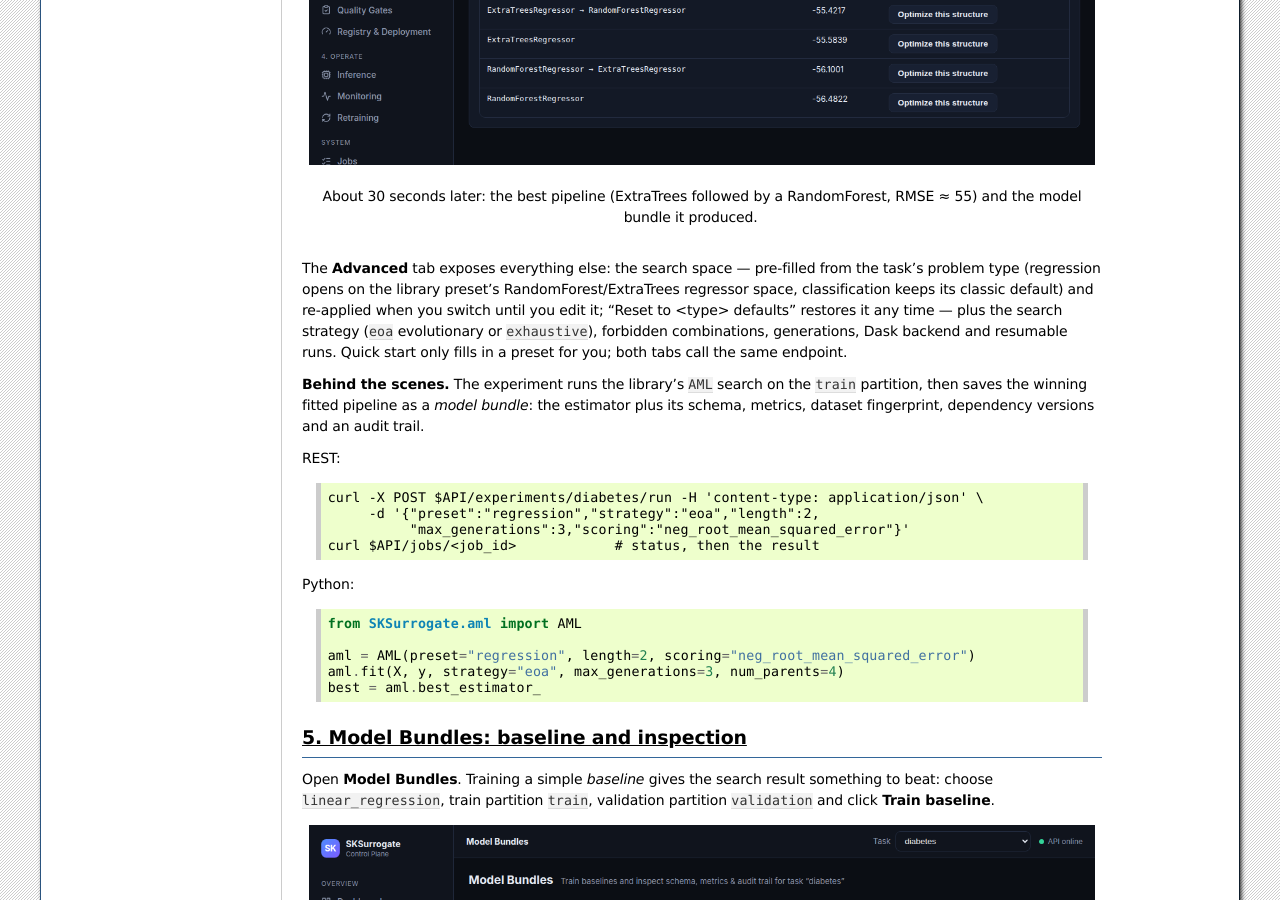
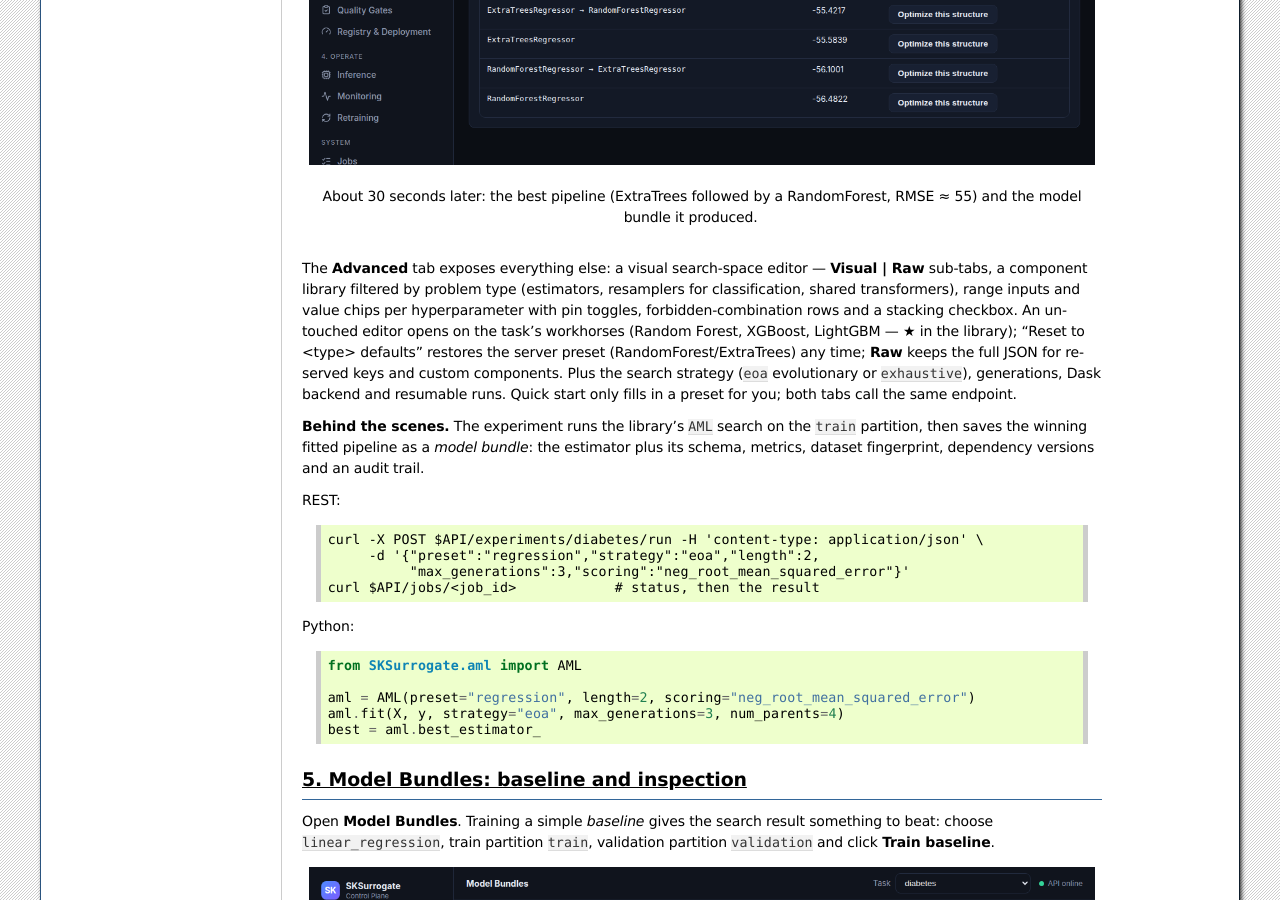
Before and after one commit to mghasemi/sksurrogate, a Sphinx documentation site: the page built from docs/walkthrough.rst, in a window 1280 px wide and 900 px high, scrolled down 6896 px. Built offline with Sphinx 7.4.7, drawn with Linux system fonts in a browser that asks for light colours.

Commit message:
[Docs(experiments): document the visual search-space editor]
- ui-manual: replace the stale hand-written-JSON prose with a description of
  the Visual | Raw sub-tabs, the server-curated component library, range/chip
  controls with pin toggles, forbidden rules and stacking; point at the new
  four-panel figure experiments-visual-searchspace.png (real captures from a
  running server: editor + library, RF/ET preset cards, Top pipelines after a
  classification run and a regression run).
- ui-manual: drop the now-stale ui-experiments.png figure (and its orphaned
  asset) which showed the pre-feature JSON textarea.
- walkthrough: correct the Advanced-tab paragraph — an untouched editor seeds
  to the workhorses (RF/XGB/LGBM, ★), 'Reset to <type> defaults' restores the
  server preset, Raw keeps full JSON for reserved keys and custom components.
- CHANGELOG [Unreleased]: new section documenting the visual editor and
  GET /api/experiments/components.

```diff
--- a/docs/walkthrough.rst
+++ b/docs/walkthrough.rst
@@ -171,14 +171,17 @@ Open **Experiments → Quick start**:
    About 30 seconds later: the best pipeline (ExtraTrees followed by a
    RandomForest, RMSE ≈ 55) and the model bundle it produced.
 
-The **Advanced** tab exposes everything else: the search space — pre-filled
-from the task's problem type (regression opens on the library preset's
-RandomForest/ExtraTrees regressor space, classification keeps its classic
-default) and re-applied when you switch until you edit it; “Reset to <type>
-defaults” restores it any time — plus the search strategy (``eoa`` evolutionary
-or ``exhaustive``), forbidden combinations, generations, Dask backend and
-resumable runs. Quick start only fills in a preset for you; both tabs call the
-same endpoint.
+The **Advanced** tab exposes everything else: a visual search-space editor —
+**Visual | Raw** sub-tabs, a component library filtered by problem type
+(estimators, resamplers for classification, shared transformers), range inputs
+and value chips per hyperparameter with pin toggles, forbidden-combination
+rows and a stacking checkbox. An untouched editor opens on the task's
+workhorses (Random Forest, XGBoost, LightGBM — ★ in the library); “Reset to
+<type> defaults” restores the server preset (RandomForest/ExtraTrees) any time;
+**Raw** keeps the full JSON for reserved keys and custom components. Plus the
+search strategy (``eoa`` evolutionary or ``exhaustive``), generations, Dask
+backend and resumable runs. Quick start only fills in a preset for you; both
+tabs call the same endpoint.
 
 **Behind the scenes.** The experiment runs the library's ``AML`` search on the
 ``train`` partition, then saves the winning fitted pipeline as a *model
```
Also changed, not shown: CHANGELOG.rst (+19 -0 lines), docs/ui-manual.rst (+37 -13 lines), docs/images/experiments-visual-searchspace.png (added), docs/images/ui-experiments.png (deleted).
